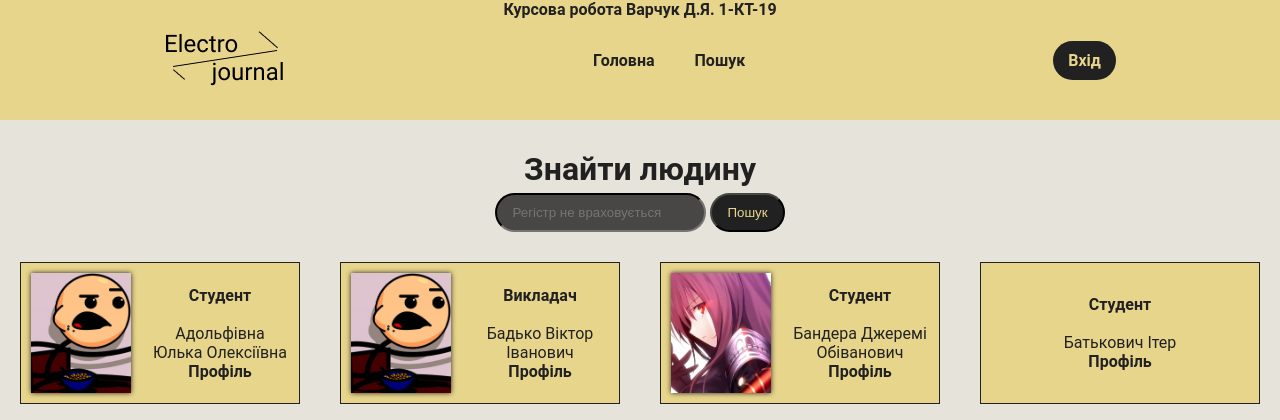
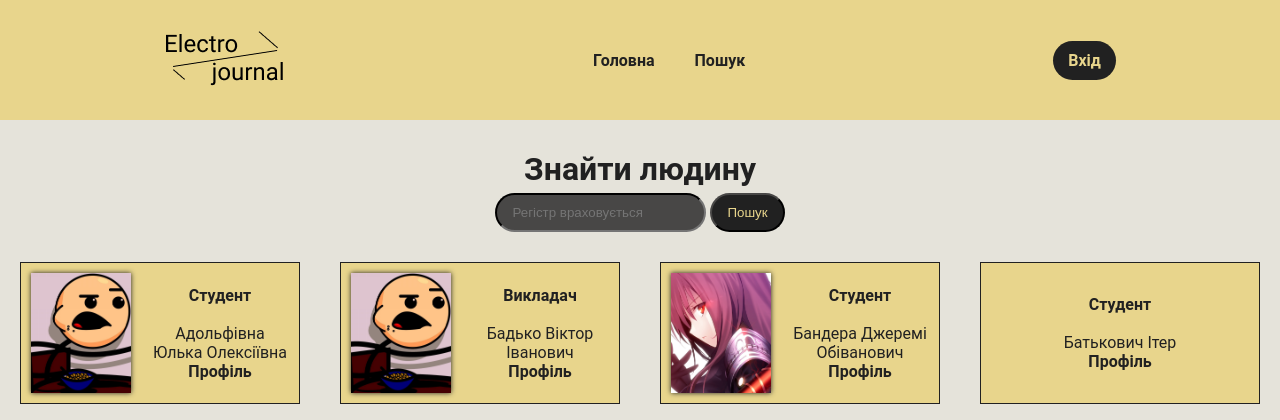
Before and after one commit to NackiE23/electronic-journal, a Django app: page /find_person/ in a window 1280 px wide. Shown: the top 420 px of the page. Run offline with Django 4.2, Linux system fonts and the light colour scheme; data comes from the database, SQL or seed files in the repository; both versions use the stored data as it was after the commit.

Commit message:
Update search functionality

```diff
--- a/electronic_journal/journal/templates/journal/base.html
+++ b/electronic_journal/journal/templates/journal/base.html
@@ -11,9 +11,9 @@
 </head>
 <body>
 
-<div id="information" style="position: absolute; top: 0; left: 0; right: 0; z-index: 99999;">
-    <b>Курсова робота Варчук Д.Я. 1-КТ-19</b>
-</div>
+<!--<div id="information" style="position: absolute; top: 0; left: 0; right: 0; z-index: 99999;">-->
+<!--    <b>Курсова робота Варчук Д.Я. 1-КТ-19</b>-->
+<!--</div>-->
 
 <div id="blur"></div>
 
--- a/electronic_journal/journal/templates/journal/find_person.html
+++ b/electronic_journal/journal/templates/journal/find_person.html
@@ -6,7 +6,7 @@
     <h1>Знайти людину</h1>
 
     <form method="GET">
-        <input type="text" name="q" placeholder="Регістр не враховується">
+        <input type="text" name="q" placeholder="Регістр враховується">
         <input type="submit" value="Пошук">
     </form>
 </div>
--- a/electronic_journal/journal/views.py
+++ b/electronic_journal/journal/views.py
@@ -1,3 +1,6 @@
+import operator
+from functools import reduce
+
 from django.contrib.auth import login, logout
 from django.contrib.auth.decorators import login_required
 from django.contrib.auth.forms import PasswordChangeForm
@@ -95,9 +98,13 @@ def find_person(request):
 
     query = request.GET.get('q')
     if query:
-        results = CustomUser.objects.filter(Q(name__icontains=query) |
-                                            Q(surname__icontains=query) |
-                                            Q(patronymic__icontains=query))
+        query = query.split()
+        results = CustomUser.objects.filter(reduce(operator.and_,
+                                                   (Q(name__icontains=el) |
+                                                    Q(surname__icontains=el) |
+                                                    Q(patronymic__icontains=el) for el in query)
+                                                   ))
+
         if results:
             context.update({'results': results})
         else:
--- a/electronic_journal/journal_api/serializers.py
+++ b/electronic_journal/journal_api/serializers.py
@@ -15,7 +15,7 @@ class UserSerializer(serializers.HyperlinkedModelSerializer):
 class GroupSerializer(serializers.HyperlinkedModelSerializer):
     class Meta:
         model = Group
-        fields = ['url', 'name']
+        fields = ['pk', 'url', 'name', 'teacher']
 
 
 class TeacherSerializer(serializers.ModelSerializer):
```
Also changed, not shown: electronic_journal/db.sqlite3.
